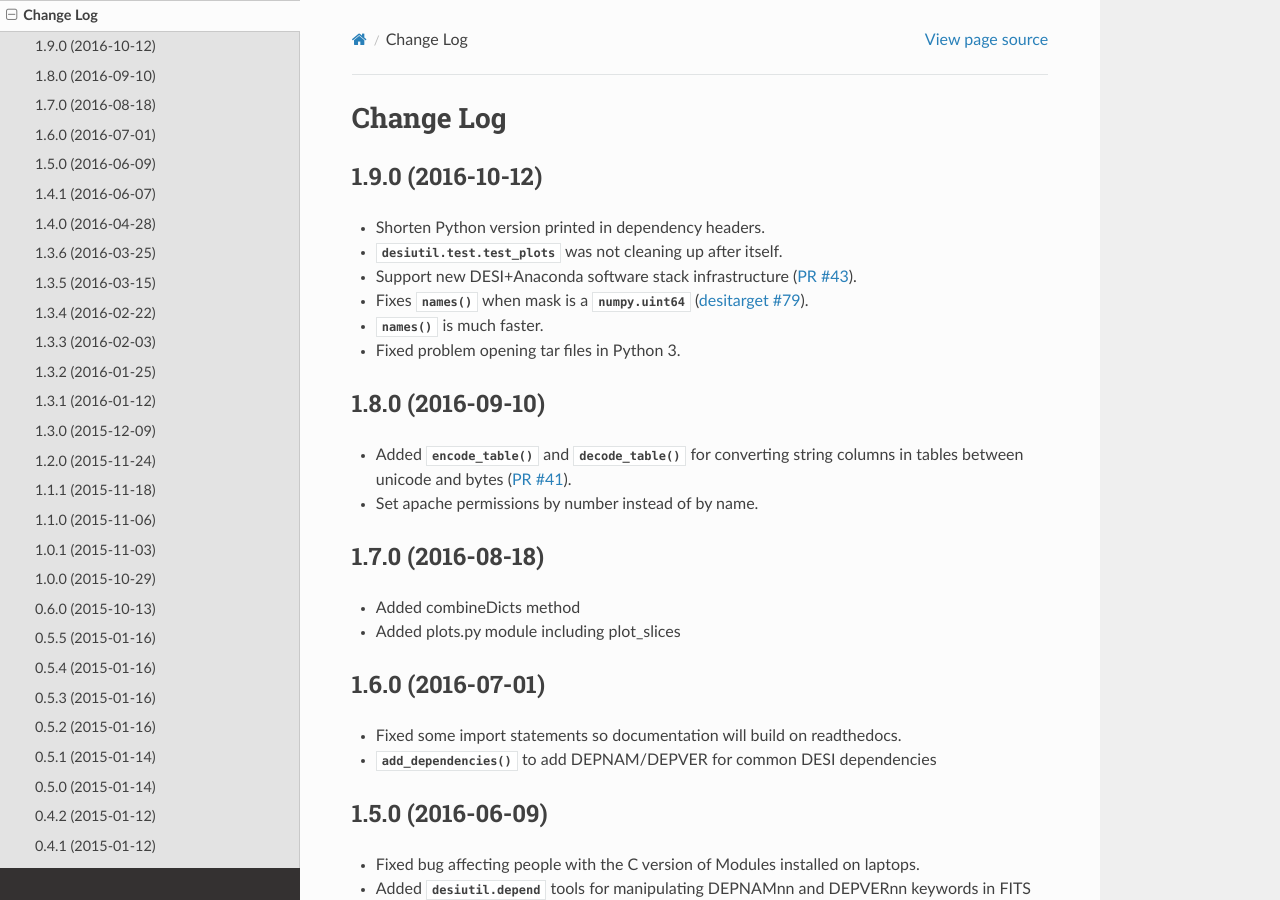
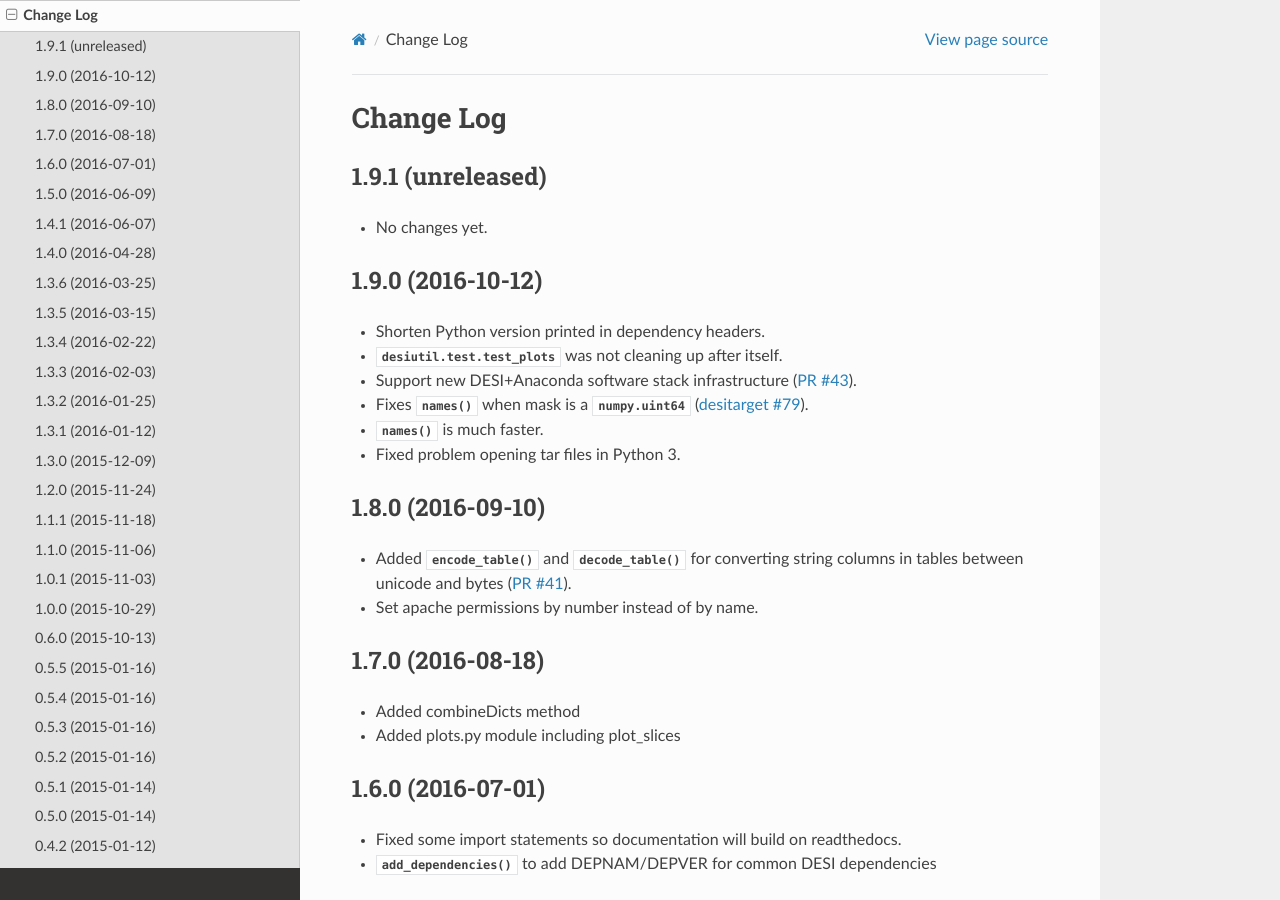
Before and after one commit to desihub/desiutil, a Sphinx documentation site: the page built from doc/changes.rst, in a window 1280 px wide and 900 px high. Built offline with Sphinx 7.4.7 and the Read the Docs theme 2.0.0, drawn with Linux system fonts in a browser that asks for light colours.

Commit message:
bump version

```diff
--- a/doc/changes.rst
+++ b/doc/changes.rst
@@ -1,6 +1,11 @@
 ==========
 Change Log
 ==========
+
+1.9.1 (unreleased)
+------------------
+
+* No changes yet.
 
 1.9.0 (2016-10-12)
 ------------------
--- a/py/desiutil/_version.py
+++ b/py/desiutil/_version.py
@@ -1 +1 @@
-__version__ = '1.9.0'
+__version__ = '1.9.0.dev374'
```
